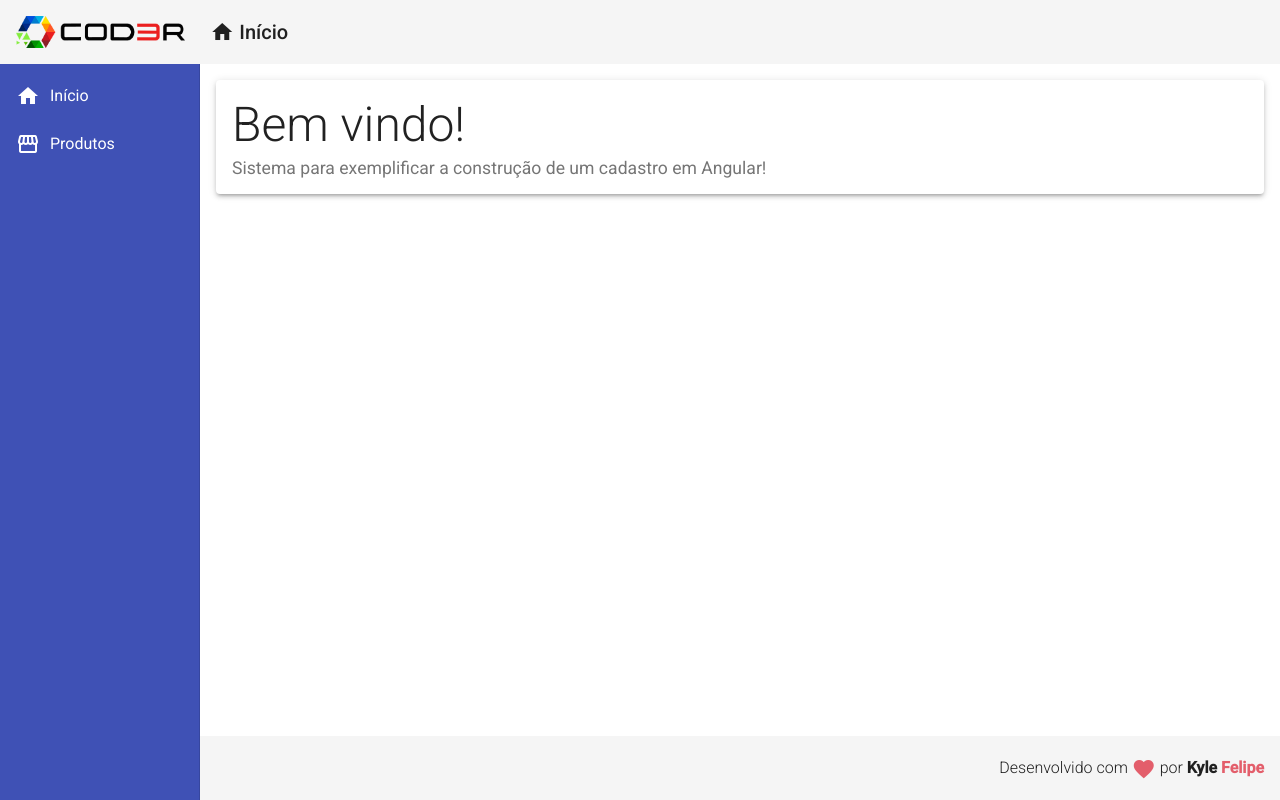
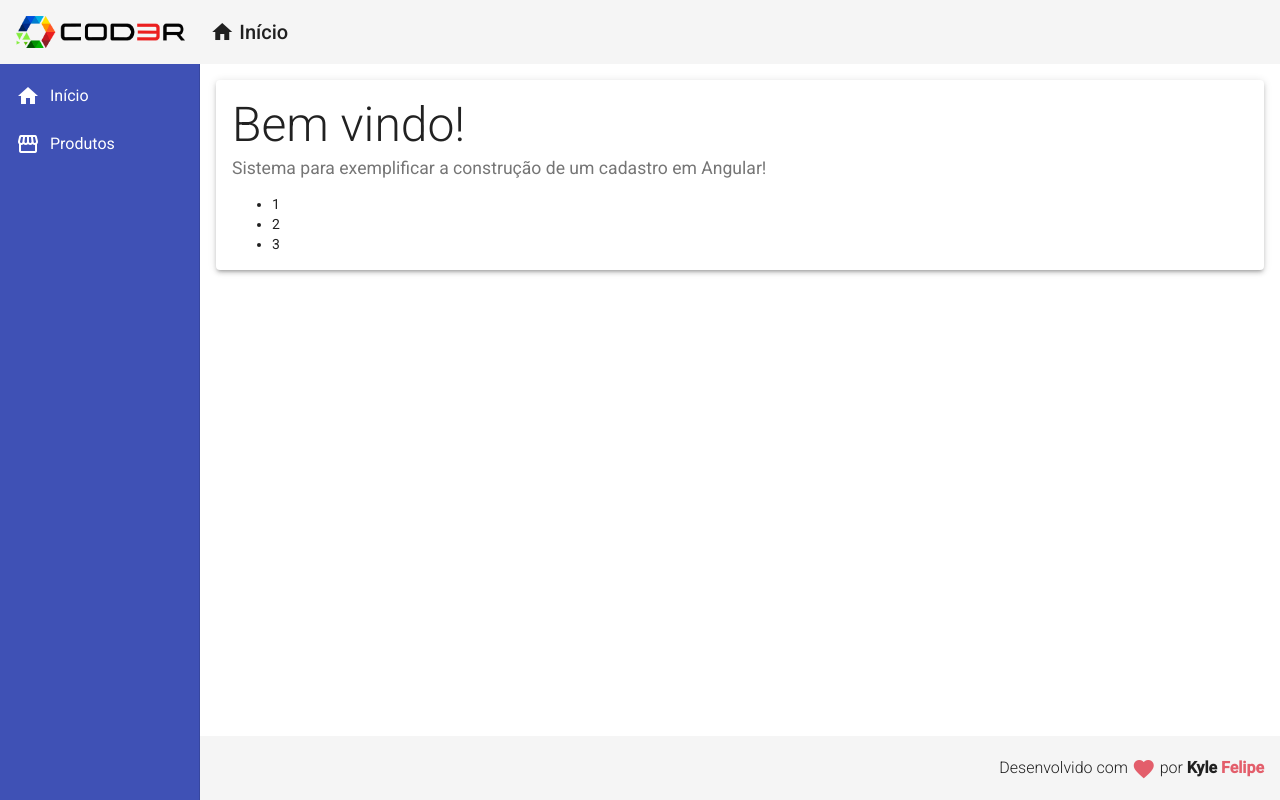
Before and after one commit to kylefelipe/curso-angular-esentials-cod3r, an Angular app: page / in a window 1280 px wide. Built offline with nearby package versions, Linux system fonts and the light colour scheme.

Commit message:
diretivas e criando componentes

```diff
--- a/src/app/app.module.ts
+++ b/src/app/app.module.ts
@@ -16,6 +16,8 @@ import { HomeComponent } from './views/home/home.component';
 import { MatCardModule } from '@angular/material/card';
 import { ProductCrudComponent } from './views/product-crud/product-crud.component';
 import { RedDirective } from './directives/red.directive';
+import { ForDirective } from './directives/for.directive';
+import { ProductCreateComponent } from './components/product/product-create/product-create.component';
 @NgModule({
   declarations: [
     AppComponent,
@@ -24,7 +26,9 @@ import { RedDirective } from './directives/red.directive';
     NavComponent,
     HomeComponent,
     ProductCrudComponent,
-    RedDirective
+    RedDirective,
+    ForDirective,
+    ProductCreateComponent
   ],
   imports: [
     BrowserModule,
--- a/src/app/views/home/home.component.html
+++ b/src/app/views/home/home.component.html
@@ -4,4 +4,7 @@
   <mat-card-subtitle class="subtitle">
     Sistema para exemplificar a construção de um cadastro em Angular!
   </mat-card-subtitle>
+  <ul>
+    <li *myFor="let n em [1, 2, 3]">{{ n }}</li>
+  </ul>
 </mat-card>
```
